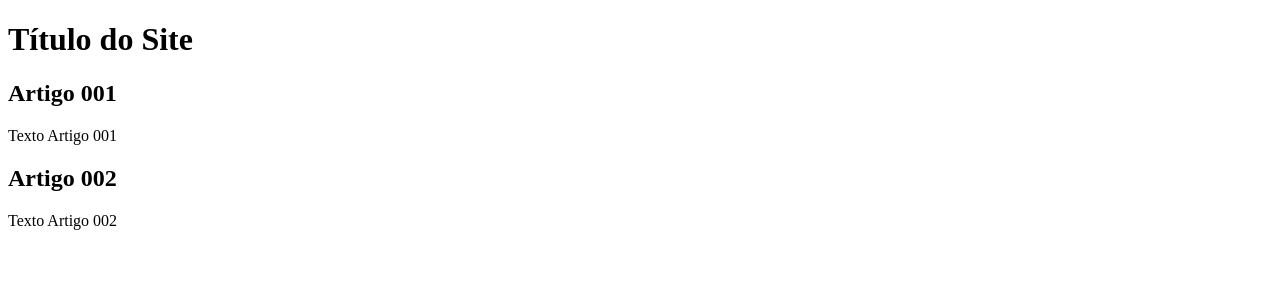
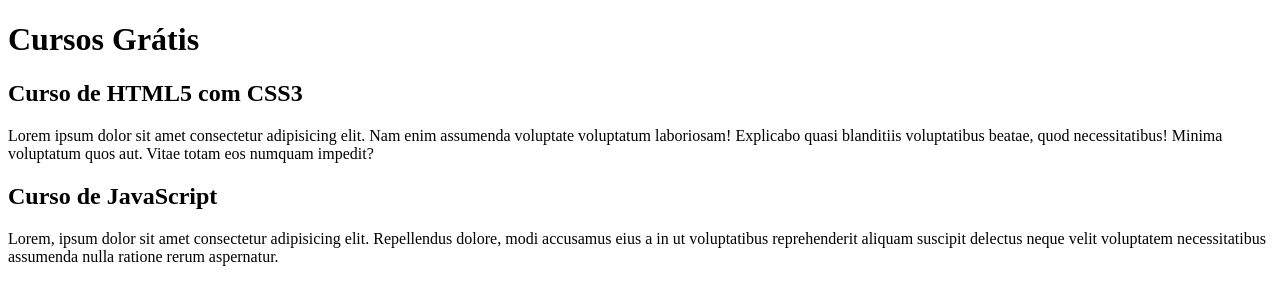
Before and after one commit to Pfontes20dev/projeto-site, a plain HTML site: page index.html in a window 1280 px wide. Drawn offline with Linux system fonts and the light colour scheme.

Commit message:
comecei a escrever o conteúdo

```diff
--- a/index.html
+++ b/index.html
@@ -8,15 +8,15 @@
 <body>
     <main>
         <header>
-            <h1>Título do Site</h1>
+            <h1>Cursos Grátis</h1>
         </header>
         <article>
-            <h2>Artigo 001</h2>
-            <p>Texto Artigo 001</p>
+            <h2>Curso de HTML5 com CSS3</h2>
+            <p>Lorem ipsum dolor sit amet consectetur adipisicing elit. Nam enim assumenda voluptate voluptatum laboriosam! Explicabo quasi blanditiis voluptatibus beatae, quod necessitatibus! Minima voluptatum quos aut. Vitae totam eos numquam impedit?</p>
         </article>
         <article>
-            <h2>Artigo 002</h2>
-            <p>Texto Artigo 002</p>
+            <h2>Curso de JavaScript</h2>
+            <p>Lorem, ipsum dolor sit amet consectetur adipisicing elit. Repellendus dolore, modi accusamus eius a in ut voluptatibus reprehenderit aliquam suscipit delectus neque velit voluptatem necessitatibus assumenda nulla ratione rerum aspernatur.</p>
         </article>
     </main>
 
```
